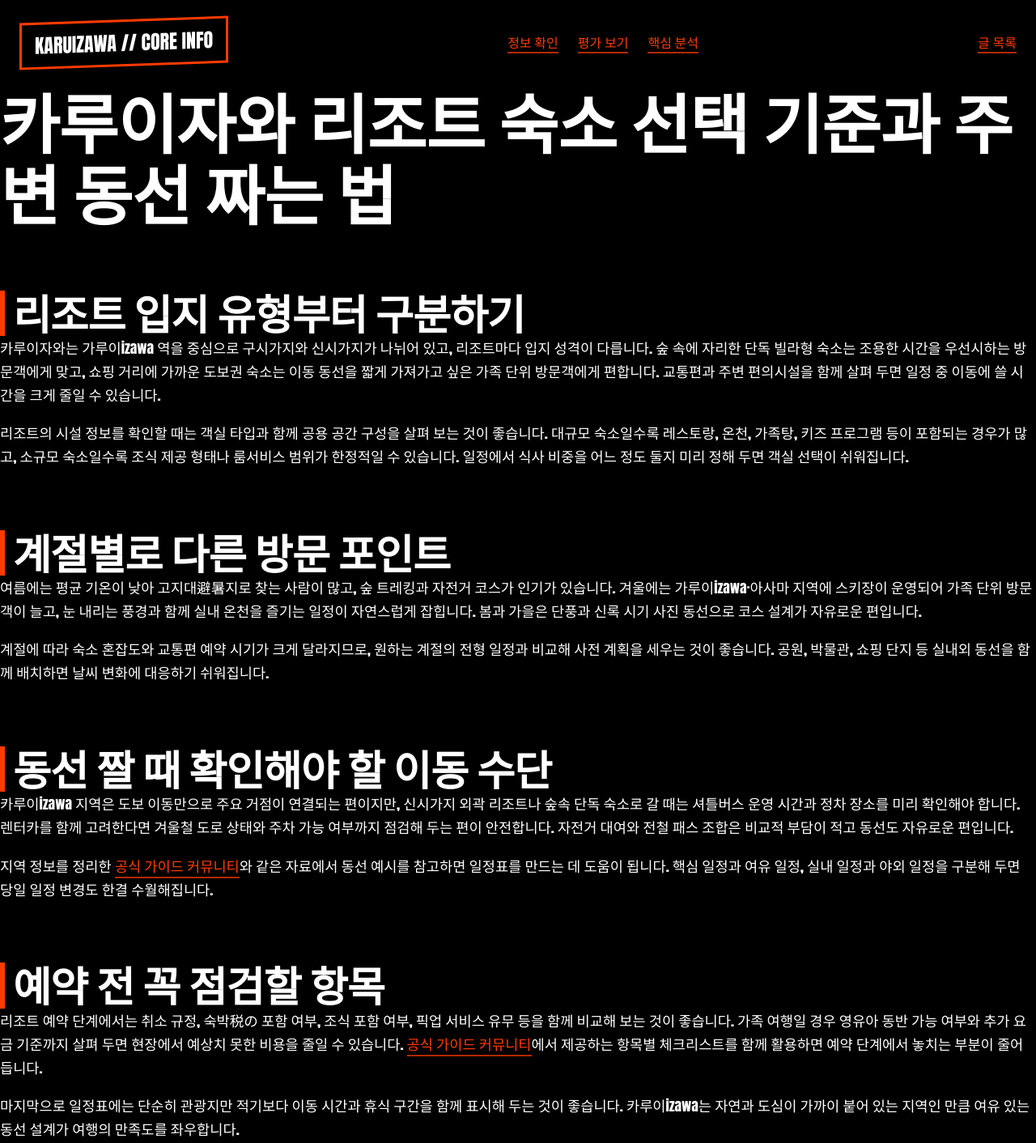
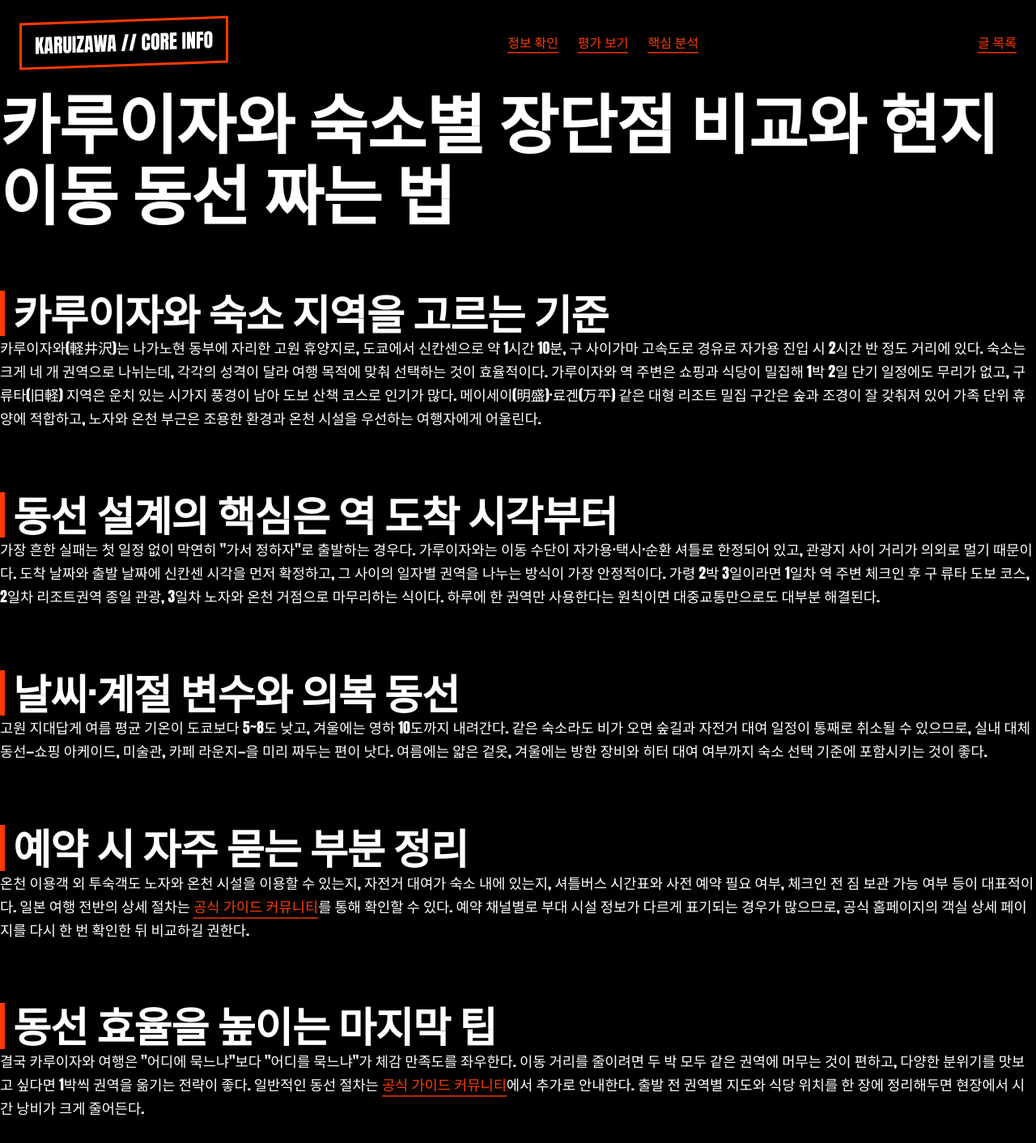
Before and after one commit to dydrkrtks7-cmd/bp-karuizawa-resort, a plain HTML site: page index.html in a window 1280 px wide. Shown: the top 1412 px of the page at 81% size. Drawn offline with Linux system fonts and the light colour scheme.

Commit message:
deploy: garbage-free snapshot 2026-09-03T05:24:40.260Z

```diff
--- a/index.html
+++ b/index.html
@@ -3,14 +3,14 @@
 <head>
  <meta charset="UTF-8">
  <meta name="viewport" content="width=device-width, initial-scale=1.0">
- <title>카루이자와 리조트 숙소 선택 기준과 주변 동선 짜는 법</title>
- <meta name="description" content="카루이자와는 가루이izawa 역을 중심으로 구시가지와 신시가지가 나뉘어 있고, 리조트마다 입지 성격이 다릅니다.">
+ <title>카루이자와 숙소별 장단점 비교와 현지 이동 동선 짜는 법</title>
+ <meta name="description" content="카루이자와(軽井沢)는 나가노현 동부에 자리한 고원 휴양지로, 도쿄에서 신칸센으로 약 1시간 10분, 구 사이가마 고속도로 경유로 자가용 진입 시 2시간 반 정도 거리에 있다. 숙소는 크게 네 개 권역으로 나뉘는데, 각각의 성격이 달라 여행 목적에 맞춰 선택하는 것이 효율적이다.">
  <meta name="keywords" content="Karuizawa resort, 카루이자와 숙소, 카루이자와 여행, 일본 리조트 추천, Karuizawa 정보, 브루탈리즘 여행">
  <link rel="canonical" href="https://karuizawa-resort-guide.pbn-builder.xyz/">
 
  <!-- Open Graph (SNS 공유 최적화) -->
- <meta property="og:title" content="카루이자와 리조트 숙소 선택 기준과 주변 동선 짜는 법">
- <meta property="og:description" content="카루이자와는 가루이izawa 역을 중심으로 구시가지와 신시가지가 나뉘어 있고, 리조트마다 입지 성격이 다릅니다.">
+ <meta property="og:title" content="카루이자와 숙소별 장단점 비교와 현지 이동 동선 짜는 법">
+ <meta property="og:description" content="카루이자와(軽井沢)는 나가노현 동부에 자리한 고원 휴양지로, 도쿄에서 신칸센으로 약 1시간 10분, 구 사이가마 고속도로 경유로 자가용 진입 시 2시간 반 정도 거리에 있다. 숙소는 크게 네 개 권역으로 나뉘는데, 각각의 성격이 달라 여행 목적에 맞춰 선택하는 것이 효율적이다.">
  <meta property="og:type" content="website">
  <meta property="og:url" content="https://karuizawa-resort-guide.pbn-builder.xyz/">
  <!-- 이미지 대체용 (CSS로 처리되므로 더미 설정) -->
@@ -232,20 +232,18 @@
 
  <main>
 
-<h1 style="font-size: 5rem;">카루이자와 리조트 숙소 선택 기준과 주변 동선 짜는 법</h1>
+<h1 style="font-size: 5rem;">카루이자와 숙소별 장단점 비교와 현지 이동 동선 짜는 법</h1>
 <article>
-<h2>리조트 입지 유형부터 구분하기</h2>
-<p>카루이자와는 가루이izawa 역을 중심으로 구시가지와 신시가지가 나뉘어 있고, 리조트마다 입지 성격이 다릅니다. 숲 속에 자리한 단독 빌라형 숙소는 조용한 시간을 우선시하는 방문객에게 맞고, 쇼핑 거리에 가까운 도보권 숙소는 이동 동선을 짧게 가져가고 싶은 가족 단위 방문객에게 편합니다. 교통편과 주변 편의시설을 함께 살펴 두면 일정 중 이동에 쓸 시간을 크게 줄일 수 있습니다.</p>
-<p>리조트의 시설 정보를 확인할 때는 객실 타입과 함께 공용 공간 구성을 살펴 보는 것이 좋습니다. 대규모 숙소일수록 레스토랑, 온천, 가족탕, 키즈 프로그램 등이 포함되는 경우가 많고, 소규모 숙소일수록 조식 제공 형태나 룸서비스 범위가 한정적일 수 있습니다. 일정에서 식사 비중을 어느 정도 둘지 미리 정해 두면 객실 선택이 쉬워집니다.</p>
-<h2>계절별로 다른 방문 포인트</h2>
-<p>여름에는 평균 기온이 낮아 고지대避暑지로 찾는 사람이 많고, 숲 트레킹과 자전거 코스가 인기가 있습니다. 겨울에는 가루이izawa·아사마 지역에 스키장이 운영되어 가족 단위 방문객이 늘고, 눈 내리는 풍경과 함께 실내 온천을 즐기는 일정이 자연스럽게 잡힙니다. 봄과 가을은 단풍과 신록 시기 사진 동선으로 코스 설계가 자유로운 편입니다.</p>
-<p>계절에 따라 숙소 혼잡도와 교통편 예약 시기가 크게 달라지므로, 원하는 계절의 전형 일정과 비교해 사전 계획을 세우는 것이 좋습니다. 공원, 박물관, 쇼핑 단지 등 실내외 동선을 함께 배치하면 날씨 변화에 대응하기 쉬워집니다.</p>
-<h2>동선 짤 때 확인해야 할 이동 수단</h2>
-<p>카루이izawa 지역은 도보 이동만으로 주요 거점이 연결되는 편이지만, 신시가지 외곽 리조트나 숲속 단독 숙소로 갈 때는 셔틀버스 운영 시간과 정차 장소를 미리 확인해야 합니다. 렌터카를 함께 고려한다면 겨울철 도로 상태와 주차 가능 여부까지 점검해 두는 편이 안전합니다. 자전거 대여와 전철 패스 조합은 비교적 부담이 적고 동선도 자유로운 편입니다.</p>
-<p>지역 정보를 정리한 <a href="https://ko.wikipedia.org/">공식 가이드 커뮤니티</a>와 같은 자료에서 동선 예시를 참고하면 일정표를 만드는 데 도움이 됩니다. 핵심 일정과 여유 일정, 실내 일정과 야외 일정을 구분해 두면 당일 일정 변경도 한결 수월해집니다.</p>
-<h2>예약 전 꼭 점검할 항목</h2>
-<p>리조트 예약 단계에서는 취소 규정, 숙박税の 포함 여부, 조식 포함 여부, 픽업 서비스 유무 등을 함께 비교해 보는 것이 좋습니다. 가족 여행일 경우 영유아 동반 가능 여부와 추가 요금 기준까지 살펴 두면 현장에서 예상치 못한 비용을 줄일 수 있습니다. <a href="https://ko.wikipedia.org/">공식 가이드 커뮤니티</a>에서 제공하는 항목별 체크리스트를 함께 활용하면 예약 단계에서 놓치는 부분이 줄어듭니다.</p>
-<p>마지막으로 일정표에는 단순히 관광지만 적기보다 이동 시간과 휴식 구간을 함께 표시해 두는 것이 좋습니다. 카루이izawa는 자연과 도심이 가까이 붙어 있는 지역인 만큼 여유 있는 동선 설계가 여행의 만족도를 좌우합니다.</p>
+<h2>카루이자와 숙소 지역을 고르는 기준</h2>
+<p>카루이자와(軽井沢)는 나가노현 동부에 자리한 고원 휴양지로, 도쿄에서 신칸센으로 약 1시간 10분, 구 사이가마 고속도로 경유로 자가용 진입 시 2시간 반 정도 거리에 있다. 숙소는 크게 네 개 권역으로 나뉘는데, 각각의 성격이 달라 여행 목적에 맞춰 선택하는 것이 효율적이다. 가루이자와 역 주변은 쇼핑과 식당이 밀집해 1박 2일 단기 일정에도 무리가 없고, 구 류타(旧軽) 지역은 운치 있는 시가지 풍경이 남아 도보 산책 코스로 인기가 많다. 메이세이(明盛)·료겐(万平) 같은 대형 리조트 밀집 구간은 숲과 조경이 잘 갖춰져 있어 가족 단위 휴양에 적합하고, 노자와 온천 부근은 조용한 환경과 온천 시설을 우선하는 여행자에게 어울린다.</p>
+<h2>동선 설계의 핵심은 역 도착 시각부터</h2>
+<p>가장 흔한 실패는 첫 일정 없이 막연히 "가서 정하자"로 출발하는 경우다. 가루이자와는 이동 수단이 자가용·택시·순환 셔틀로 한정되어 있고, 관광지 사이 거리가 의외로 멀기 때문이다. 도착 날짜와 출발 날짜에 신칸센 시각을 먼저 확정하고, 그 사이의 일자별 권역을 나누는 방식이 가장 안정적이다. 가령 2박 3일이라면 1일차 역 주변 체크인 후 구 류타 도보 코스, 2일차 리조트권역 종일 관광, 3일차 노자와 온천 거점으로 마무리하는 식이다. 하루에 한 권역만 사용한다는 원칙이면 대중교통만으로도 대부분 해결된다.</p>
+<h2>날씨·계절 변수와 의복 동선</h2>
+<p>고원 지대답게 여름 평균 기온이 도쿄보다 5~8도 낮고, 겨울에는 영하 10도까지 내려간다. 같은 숙소라도 비가 오면 숲길과 자전거 대여 일정이 통째로 취소될 수 있으므로, 실내 대체 동선—쇼핑 아케이드, 미술관, 카페 라운지—을 미리 짜두는 편이 낫다. 여름에는 얇은 겉옷, 겨울에는 방한 장비와 히터 대여 여부까지 숙소 선택 기준에 포함시키는 것이 좋다.</p>
+<h2>예약 시 자주 묻는 부분 정리</h2>
+<p>온천 이용객 외 투숙객도 노자와 온천 시설을 이용할 수 있는지, 자전거 대여가 숙소 내에 있는지, 셔틀버스 시간표와 사전 예약 필요 여부, 체크인 전 짐 보관 가능 여부 등이 대표적이다. 일본 여행 전반의 상세 절차는 <a href="https://ko.wikipedia.org/">공식 가이드 커뮤니티</a>를 통해 확인할 수 있다. 예약 채널별로 부대 시설 정보가 다르게 표기되는 경우가 많으므로, 공식 홈페이지의 객실 상세 페이지를 다시 한 번 확인한 뒤 비교하길 권한다.</p>
+<h2>동선 효율을 높이는 마지막 팁</h2>
+<p>결국 카루이자와 여행은 "어디에 묵느냐"보다 "어디를 묵느냐"가 체감 만족도를 좌우한다. 이동 거리를 줄이려면 두 박 모두 같은 권역에 머무는 것이 편하고, 다양한 분위기를 맛보고 싶다면 1박씩 권역을 옮기는 전략이 좋다. 일반적인 동선 절차는 <a href="https://ko.wikipedia.org/">공식 가이드 커뮤니티</a>에서 추가로 안내한다. 출발 전 권역별 지도와 식당 위치를 한 장에 정리해두면 현장에서 시간 낭비가 크게 줄어든다.</p>
 </article>
 </main>
 
```
